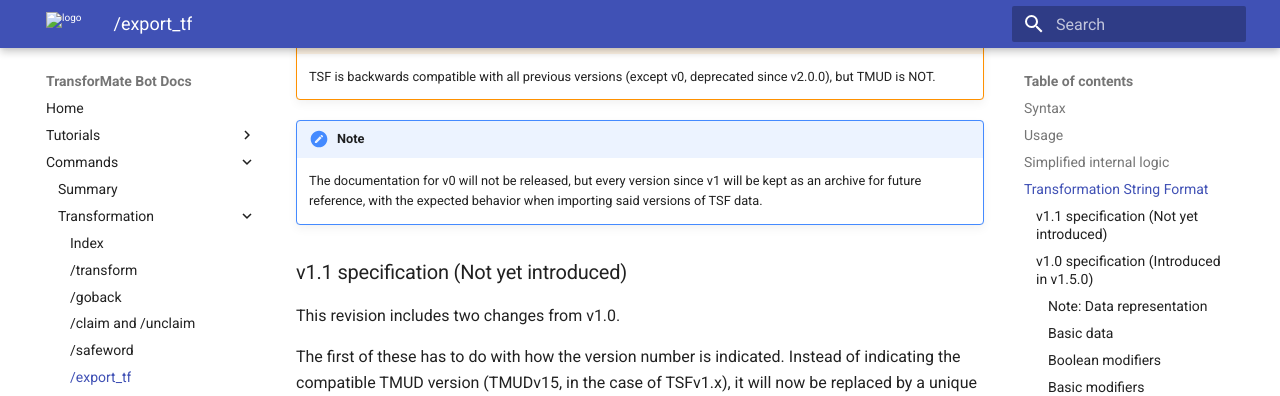
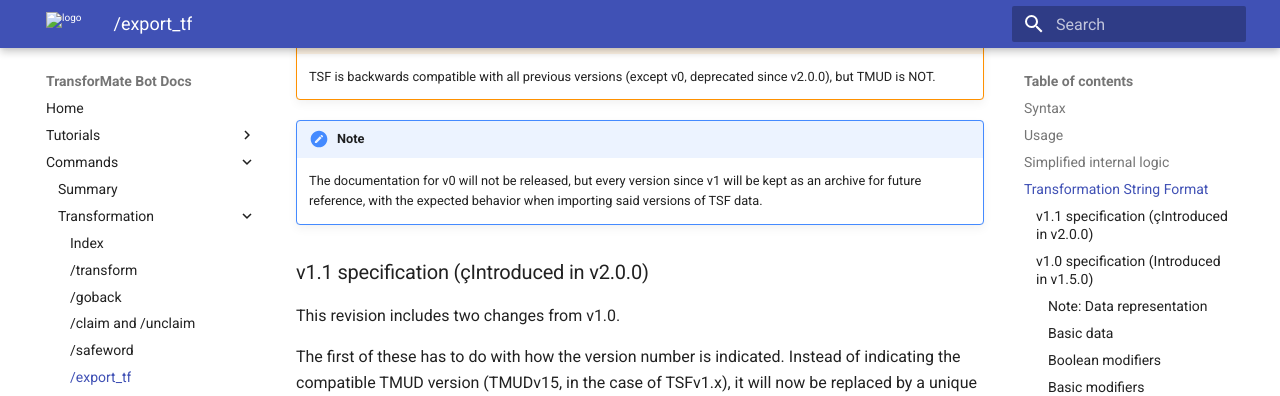
Before and after one commit to dorythecat/TransforMate, an MkDocs documentation site: the page built from docs/commands/transformation/export_tf.md, in a window 1280 px wide and 900 px high, scrolled down 2267 px. Shown: the top 396 px of the window. Built offline with MkDocs 1.6.1 and Material for MkDocs 9.7.7, drawn with Linux system fonts in a browser that asks for light colours.

Commit message:
Fixed an error in documentation

```diff
--- a/docs/commands/transformation/export_tf.md
+++ b/docs/commands/transformation/export_tf.md
@@ -63,7 +63,7 @@
     be kept as an archive for future reference, with the expected behavior when
     importing said versions of TSF data.
 
-### v1.1 specification (Not yet introduced)
+### v1.1 specification (çIntroduced in v2.0.0)
 This revision includes two changes from v1.0.
 
 The first of these has to do with how the version number is indicated. Instead of
```
